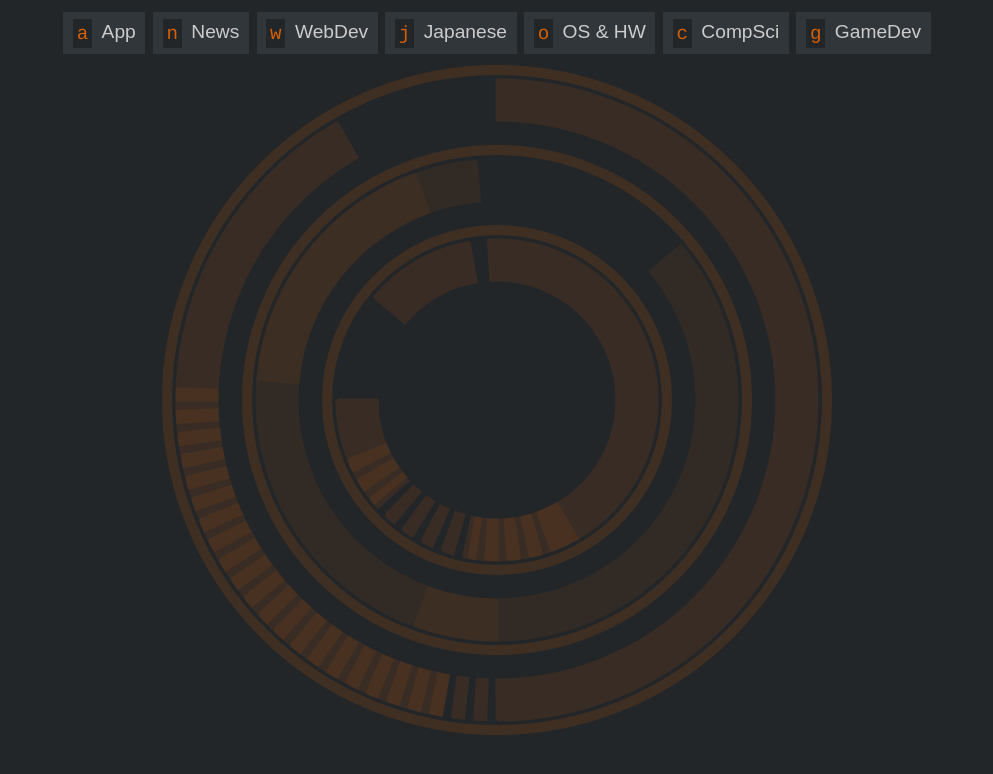
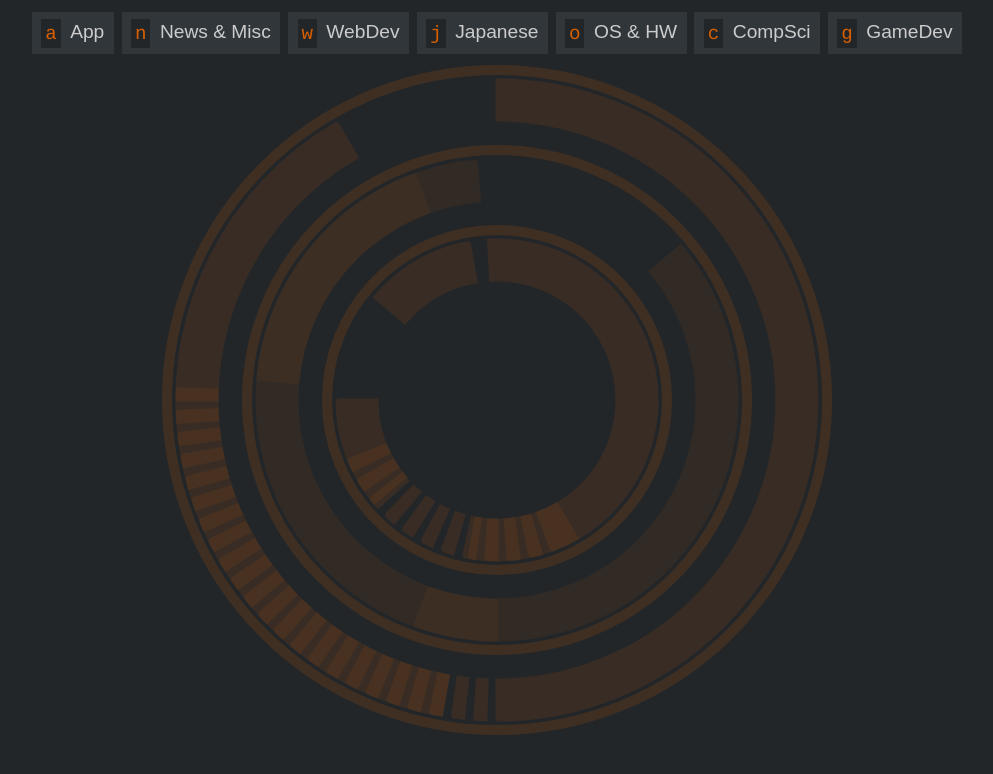
Before and after one commit to varingst/bookmarks, a plain HTML site: page index.html in a window 1280 px wide. Shown: the whole page, without its empty margins (143-1136 px from the left). Drawn offline with Linux system fonts and the light colour scheme.

Commit message:
Reorganize News

```diff
--- a/index.html
+++ b/index.html
@@ -9,7 +9,8 @@ var MENU = { // {{{1
     '<T>ransmission': "http://localhost:9091/",
     '<S>yncthing':    "http://localhost:8384/",
   },
-  '<N>ews': { // {{{2
+  '<N>ews & Misc': { // {{{2
+    'News': {
       'A<f>tenposten':              "https://www.aftenposten.no",
       'Morgen<b>ladet':             "https://www.morgenbladet.no",
       'NY <T>imes':                 "https://www.nytimes.com",
@@ -18,6 +19,10 @@ var MENU = { // {{{1
       'Asahi <S>hinbun':            "http://www.asahi.com/ajw",
       "Hacker News":                "https://news.ycombinator.com",
       "Ha<r>vard Business Review":  "https://hbr.org",
+    },
+    'Misc': {
+      'Brain Cleanser': "https://streamable.com/9evsw",
+    },
   },
   '<W>ebDev': { // {{{2
     Localhost: {
@@ -60,12 +65,17 @@ var MENU = { // {{{1
     },
 
     CoffeeScript: "http://coffeescript.org/#language",
+    'Learn Inkscape': "https://inkscape.org/en/learn/",
 
     'Browser DevTools': {
       Firefox: "https://developer.mozilla.org/en-US/docs/Tools",
       Chrome:  "https://developers.google.com/web/tools/chrome-devtools/",
       Opera:   "https://dev.opera.com/extensions/testing/",
     },
+
+    'Homepage': {
+      Domain: 'https://www.nic.st',
+    }
   },
   '<J>apanese': { // {{{2
     Lookup: {
@@ -79,11 +89,14 @@ var MENU = { // {{{1
       TobiraWeb: "http://tobiraweb.9640.jp/",
       JTest4you: "http://japanesetest4you.com/category/jlpt-n5/jlpt-n5-listening-test/",
       'Aesop Fables': "http://hukumusume.com/douwa/pc/aesop/",
+      'AudioBooks': "http://rtkwiki.koohii.com/wiki/Japanese_Audiobooks_with_Transcripts",
     },
 
     Tools: {
       'Anki <M>anual':  "http://ankisrs.net/docs/manual.html",
       'Tagaini Jisho Manual': "https://www.tagaini.net/manual",
+      'Popjisyo': 'http://www.popjisyo.com/WebHint/Portal_e.aspx',
+      'Rikai': 'http://www.rikai.com',
     },
 
     'Misc Language': {
@@ -92,16 +105,25 @@ var MENU = { // {{{1
 
   },
   '<O>S & HW': { // {{{2
-    Gentoo: {
+    "Gentoo/Linux": {
       Handbook:          "https://wiki.gentoo.org/wiki/Handbook:Main_Page",
       '<E>build Writing':  "https://devmanual.gentoo.org/ebuild-writing/",
+      'Eclass Reference': "https://devmanual.gentoo.org/eclass-reference/",
+      'Writing <u>dev Rules':     "http://www.reactivated.net/writing_udev_rules.html",
     },
 
-    'Writing <u>dev Rules':     "http://www.reactivated.net/writing_udev_rules.html",
+    AwesomeWM: {
       'Awe<s>ome 4 API':          "https://awesomewm.org/apidoc/",
+      '<L>ua 5.1 Reference':      "https://www.lua.org/manual/5.1/",
+    },
+
+    "Shell & Config": {
+      'GNU <p>arallels':            "https://www.gnu.org/software/parallel/parallel_tutorial.html",
+      'Bash Completion': "https://debian-administration.org/article/316/An_introduction_to_bash_completion_part_1",
+    },
     'Conky Configuration':      "https://github.com/brndnmtthws/conky/wiki/Configuration-Variables",
-    '<L>ua 5.1 Reference':      "https://www.lua.org/manual/5.1/",
-      'GNU <p>arallels':            "https://www.gnu.org/software/parallel/parallel_tutorial.html",
+
+    'MacBookPro Internals': "https://www.ifixit.com/Device/MacBook_Pro_13%22_Unibody_Mid_2010,"
 
   },
   '<C>ompSci': { // {{{2
```
Lines whose indentation alone changed are shown as unchanged.
